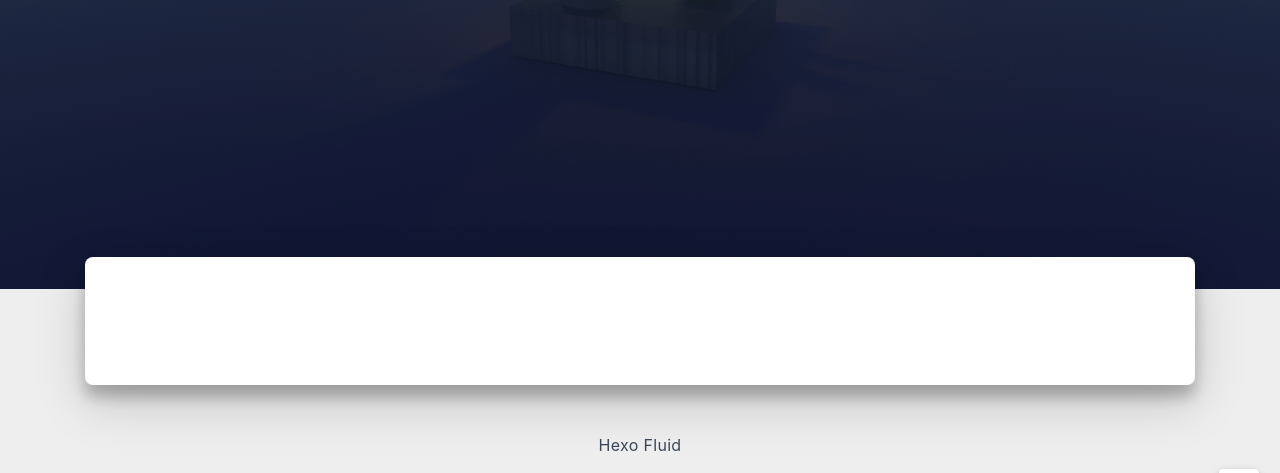
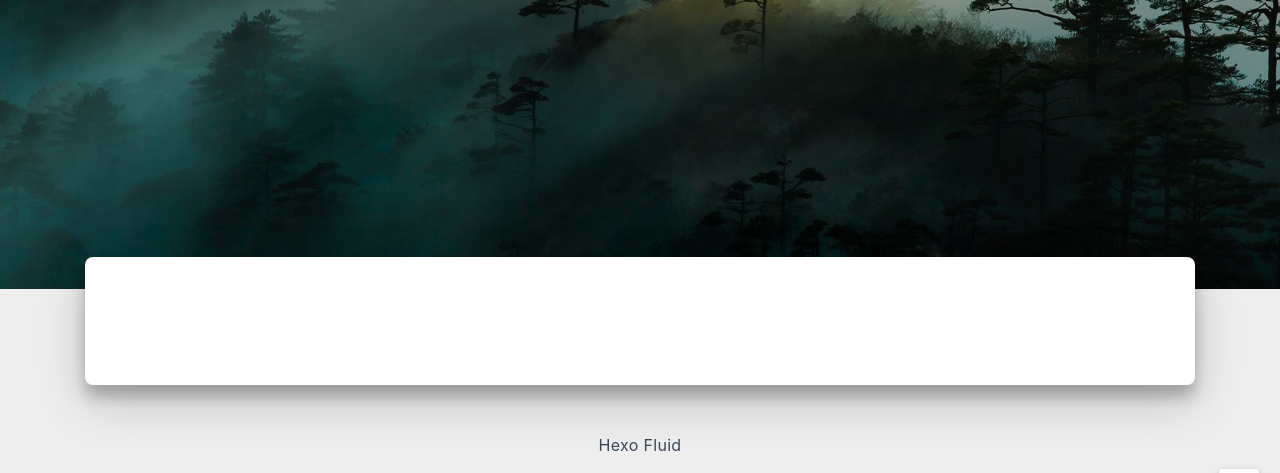
Before and after one commit to windy-men/windy-men.github.io, a plain HTML site: page tags/index.html in a window 1280 px wide. Shown: the part 351-824 px from the top of the page. Drawn offline with nearby package versions, Linux system fonts and the light colour scheme; some packages are replaced by stand-ins of ours; a script that the page names is missing; some icons are missing; a small style sheet from the web is missing.

Commit message:
Site updated: 2022-03-25 10:38:07

```diff
--- a/tags/index.html
+++ b/tags/index.html
@@ -172,7 +172,7 @@
 
 
 <div id="banner" class="banner" parallax=true
-     style="background: url('/img/default.png') no-repeat center center; background-size: cover;">
+     style="background: url('/img/qingminghuangshan.jpg') no-repeat center center; background-size: cover;">
   <div class="full-bg-img">
     <div class="mask flex-center" style="background-color: rgba(0, 0, 0, 0.3)">
       <div class="banner-text text-center fade-in-up">
```
Also changed, not shown: 2022/03/24/Test/index.html (+1 -1 lines), 2022/03/24/hello-world/index.html (+1 -1 lines), about/index.html (+1 -1 lines), archives/2022/03/index.html (+1 -1 lines), archives/2022/index.html (+1 -1 lines), archives/index.html (+1 -1 lines), categories/index.html (+1 -1 lines).
